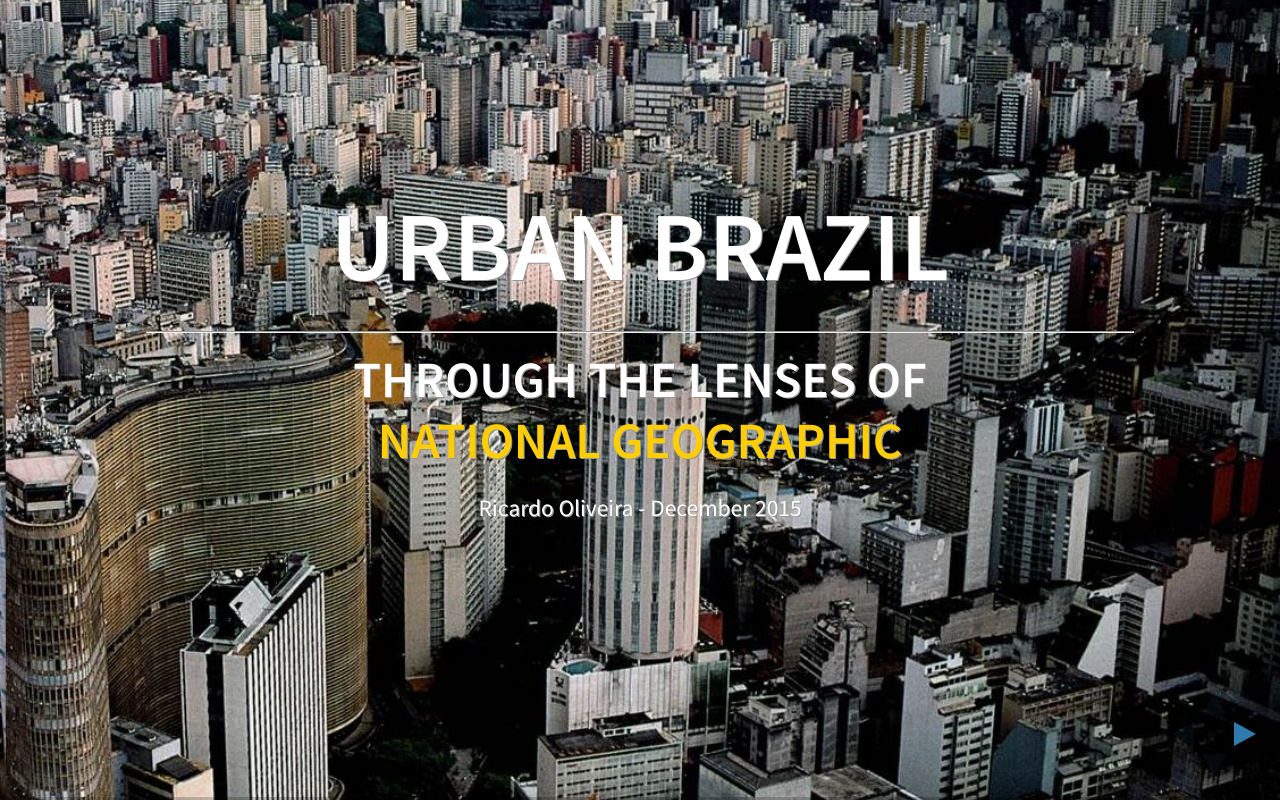
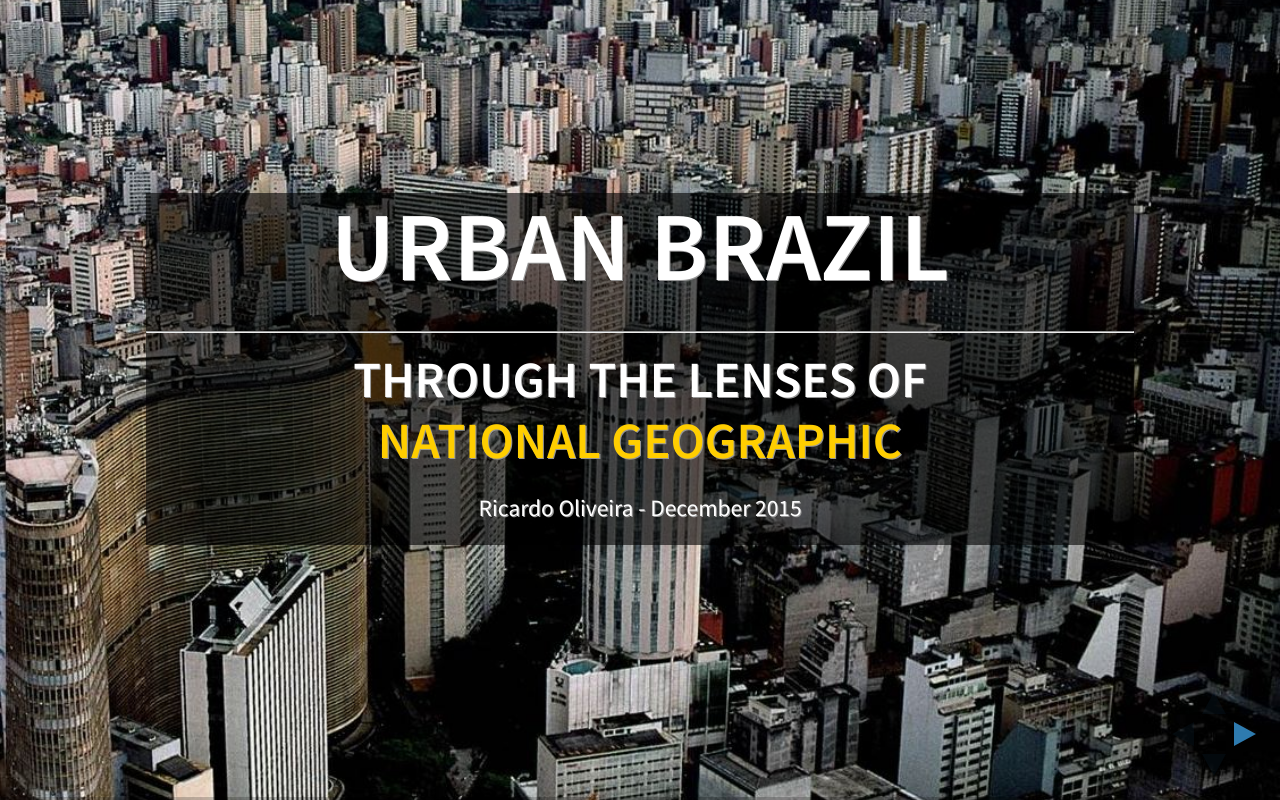
Before and after one commit to Ricardo-C-Oliveira/presentations, a plain HTML site: page seminar/index.html in a window 1280 px wide. Drawn offline with Linux system fonts and the light colour scheme.

Commit message:
changed title bg

```diff
--- a/seminar/index.html
+++ b/seminar/index.html
@@ -38,11 +38,13 @@
 			<!-- Any section element inside of this container is displayed as a slide -->
 			<div class="slides">
 				<section data-background="./img/bg.JPG">
+					<div style="background-color: rgba(0, 0, 0, 0.6)">
 					<h1 style="text-shadow: 1px 1px 0px rgba(150, 150, 150, 1);">Urban Brazil</h1><hr>
 					<h3 style="text-shadow: 1px 1px 0px rgba(150, 150, 150, 1);">Through the lenses of <br><span style="color: rgb(255, 206, 0)">National Geographic</span></h3>
 					<p>
 						<small style="text-shadow: 1px 1px 0px rgba(150, 150, 150, 1);">Ricardo Oliveira - December 2015</a></small>
 					</p>
+				</div>
 				</section>
 
 				<section>
```
